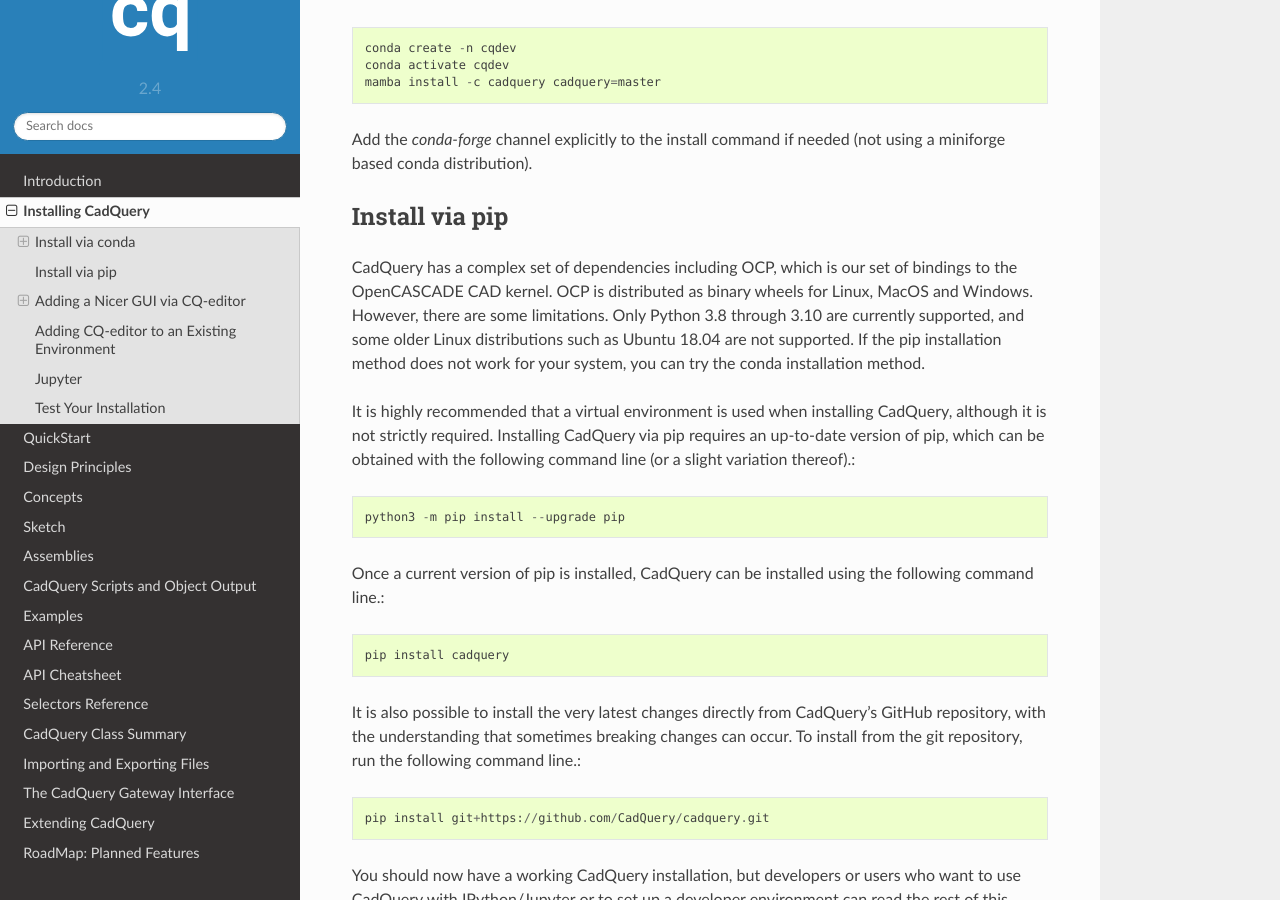
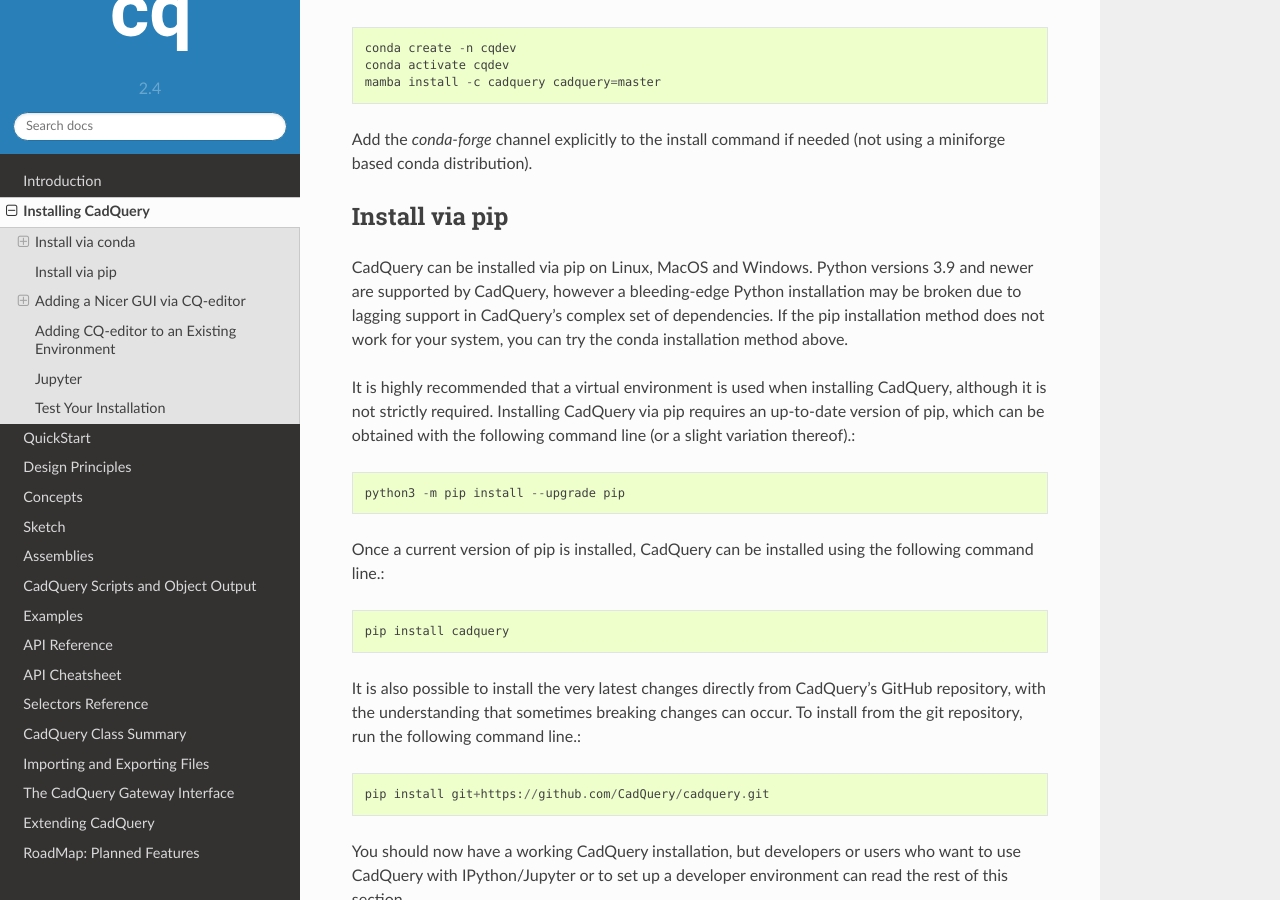
Before and after one commit to CadQuery/cadquery, a Sphinx documentation site: the page built from doc/installation.rst, in a window 1280 px wide and 900 px high, scrolled down 1657 px. Built offline with Sphinx 7.4.7 and the Read the Docs theme 2.0.0, drawn with Linux system fonts in a browser that asks for light colours.

Commit message:
Fix Python version info in pip installation instructions (#1498)
* Fix Python version info in pip installation instructions

* Moved refs to Python 3.9 and newer

* README update

---------

Co-authored-by: AU <adam-urbanczyk@users.noreply.github.com>

```diff
--- a/doc/installation.rst
+++ b/doc/installation.rst
@@ -86,7 +86,7 @@
 Install via pip
 ---------------
 
-CadQuery has a complex set of dependencies including OCP, which is our set of bindings to the OpenCASCADE CAD kernel. OCP is distributed as binary wheels for Linux, MacOS and Windows. However, there are some limitations. Only Python 3.8 through 3.10 are currently supported, and some older Linux distributions such as Ubuntu 18.04 are not supported. If the pip installation method does not work for your system, you can try the conda installation method.
+CadQuery can be installed via pip on Linux, MacOS and Windows. Python versions 3.9 and newer are supported by CadQuery, however a bleeding-edge Python installation may be broken due to lagging support in CadQuery's complex set of dependencies. If the pip installation method does not work for your system, you can try the conda installation method above.
 
 It is highly recommended that a virtual environment is used when installing CadQuery, although it is not strictly required. Installing CadQuery via pip requires an up-to-date version of pip, which can be obtained with the following command line (or a slight variation thereof).:
 
--- a/environment.yml
+++ b/environment.yml
@@ -2,7 +2,7 @@
 channels:
   - conda-forge
 dependencies:
-  - python>=3.8,<=3.12
+  - python>=3.9,<=3.12
   - ipython
   - ocp=7.7.2
   - vtk=*=qt*
--- a/setup.py
+++ b/setup.py
@@ -48,7 +48,7 @@
     long_description=open("README.md").read(),
     long_description_content_type="text/markdown",
     packages=find_packages(exclude=("tests",)),
-    python_requires=">=3.8",
+    python_requires=">=3.9",
     setup_requires=setup_reqs,
     install_requires=reqs,
     extras_require={
```
Also changed, not shown: README.md (+1 -1 lines).
